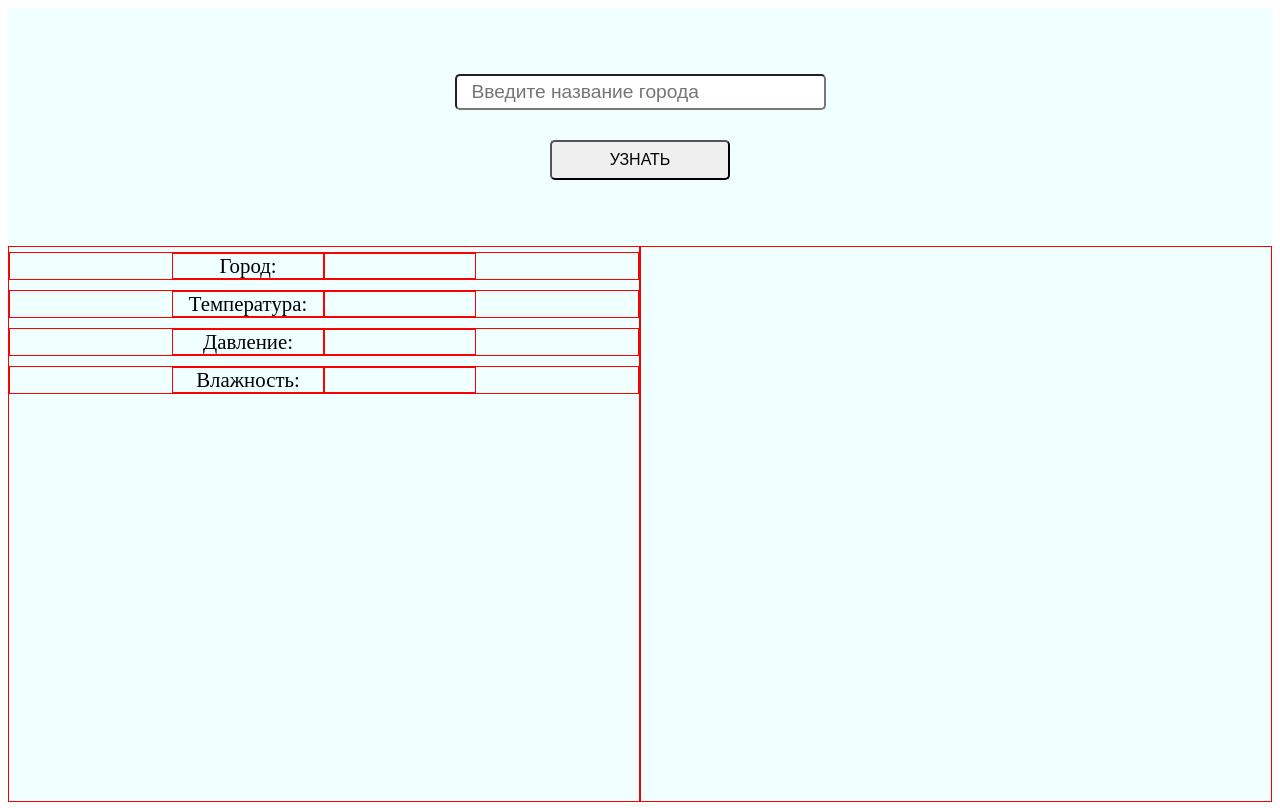
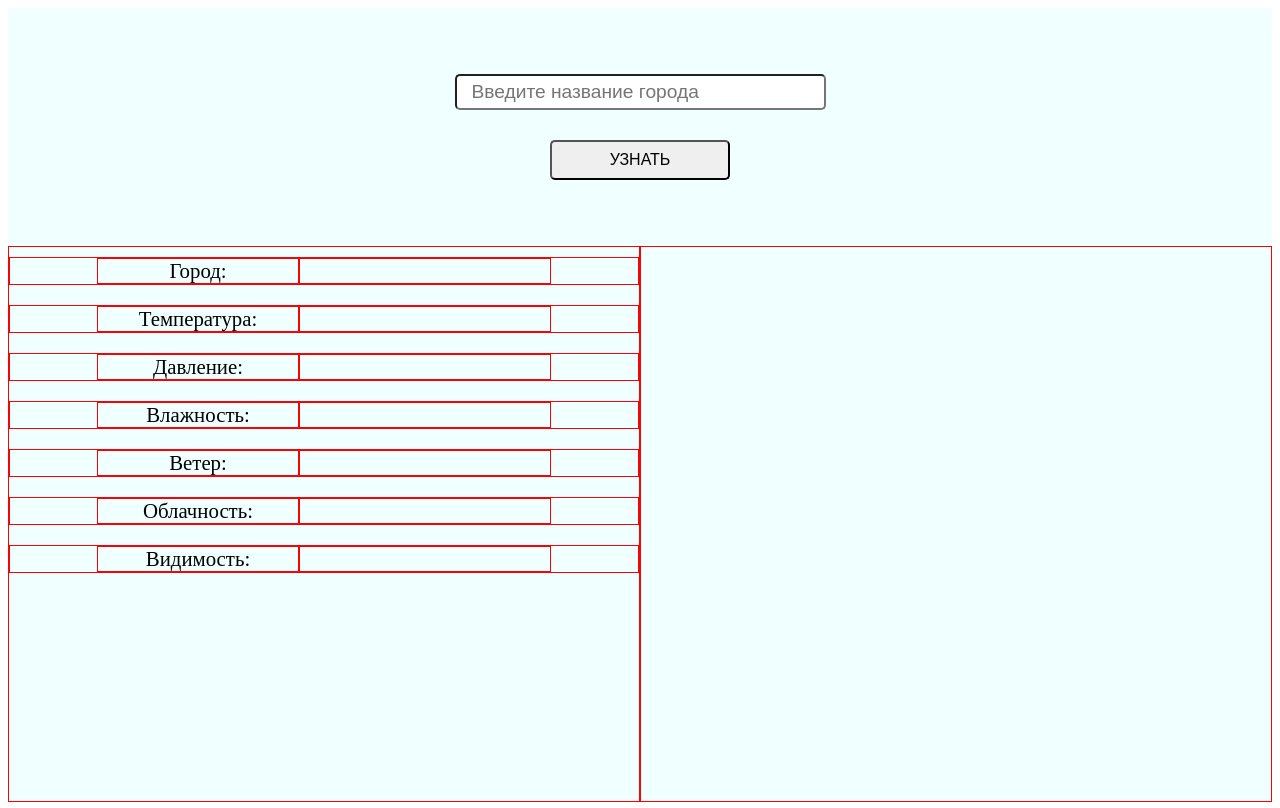
Before and after one commit to picpoint/appweather, a website: page src/index.html in a window 1280 px wide. Drawn offline with nearby package versions, Linux system fonts and the light colour scheme; files that its build step writes are made by us from their sources.

Commit message:
work to functionals

```diff
--- a/src/index.html
+++ b/src/index.html
@@ -39,6 +39,22 @@
 						<span class="general__humid"></span>
 					</div>
 
+					<div class="general__wind">
+						<span class="general__winddesc">Ветер: </span>
+						<span class="general__wnd"></span>
+					</div>
+
+					<div class="general__clouds">
+						<span class="general__cloudsdesc">Облачность: </span>
+						<span class="general__clds"></span>
+					</div>
+
+					<div class="general__visibility">
+						<span class="general__vsbltdesc">Видимость: </span>
+						<span class="general__vsblt"></span>
+					</div>
+
+
 
 				</div>
 				<div class="general__animationsblock">
--- a/src/js/reqCity.js
+++ b/src/js/reqCity.js
@@ -6,6 +6,9 @@ const visibility = document.querySelector('.general__visibility');
 const tempCity = document.querySelector('.general__temp');
 const pressCity = document.querySelector('.general__press');
 const humidCity = document.querySelector('.general__humid');
+const windCity = document.querySelector('.general__wnd');
+const cloudsCity = document.querySelector('.general__clds');
+const visibilityCity = document.querySelector('.general__vsblt');
 
 
 const key = 'b13322108a6798e54b547c8d1708f1c2';
@@ -23,17 +26,28 @@ function responseStr () {
       let result = xhr.responseText;
       let objJson = JSON.parse(result);
       console.log(objJson);
-
       for (let key in objJson) {
+        //console.log(objJson[key]);
         if (key == 'name') {
           nameCity.innerText = objJson[key];
         }
 
         if (key == 'main') {
-          console.log(objJson[key].temp);
           tempCity.innerHTML = Math.floor(objJson[key].temp - 273.15) + ' C';
-          pressCity.innerHTML = objJson[key].pressure + 'мм. рт. ст.';
+          pressCity.innerHTML = objJson[key].pressure - 300 + ' мм. рт. ст.';
           humidCity.innerHTML = objJson[key].humidity + ' %';
+        }
+
+        if (key == 'wind') {
+          windCity.innerHTML = objJson[key].speed + ' м/с';
+        }
+
+        if (key == 'clouds') {
+          cloudsCity.innerHTML = objJson[key].all + ' %';
+        }
+
+        if (key == 'visibility') {
+          visibilityCity.innerHTML = objJson[key] + ' м.';
         }
 
 
--- a/src/less/style.less
+++ b/src/less/style.less
@@ -1,16 +1,40 @@
 @import "var.less";
+
+
+.gnrlmixin {
+  border: @border;
+  display: flex;
+  justify-content: center;
+  margin: 10px 0;
+}
+
+.gnrldescmixin {
+  border: @border;
+  display: flex;
+  justify-content: center;
+  width: 200px;
+  font-size: 1.3rem;
+}
+
+.gnrlcitymixin {
+  border: @border;
+  display: flex;
+  justify-content: center;
+  width: 250px;
+  font-size: 1.5rem;
+  font-weight: bolder;
+}
+
 
 .general {
   background-color: azure;
   height: 99vh;
   &__wrap {
-    //border: @border;
     display: flex;
     flex-direction: column;
     height: 99vh;
   }
   &__findblock {
-    //border: @border;
     display: flex;
     flex-direction: column;
     justify-content: center;
@@ -48,93 +72,74 @@
   }
 
   &__name {
-    border: @border;
-    display: flex;
-    justify-content: center;
-    margin: 5px 0;
+    .gnrlmixin();
   }
   &__namedesc{
-    border: @border;
-    display: flex;
-    justify-content: center;
-    width: 150px;
-    font-size: 1.3rem;
+    .gnrldescmixin();
   }
   &__nameCity {
-    border: @border;
-    display: flex;
-    justify-content: center;
-    width: 150px;
-    font-size: 1.5rem;
-    font-weight: bolder;
+    .gnrlcitymixin();
   }
 
   &__temperaturs {
-    border: @border;
-    display: flex;
-    justify-content: center;
-    margin: 5px 0;
+    .gnrlmixin();
   }
   &__tempdesc {
-    border: @border;
-    display: flex;
-    justify-content: center;
-    width: 150px;
-    font-size: 1.3rem;
+    .gnrldescmixin();
   }
   &__temp {
-    border: @border;
-    display: flex;
-    justify-content: center;
-    width: 150px;
-    font-size: 1.5rem;
-    font-weight: bolder;
+    .gnrlcitymixin();
   }
 
   &__pressure {
-    border: @border;
-    display: flex;
-    justify-content: center;
-    margin: 5px 0;
+    .gnrlmixin();
   }
   &__pressdesc {
-    border: @border;
-    display: flex;
-    justify-content: center;
-    width: 150px;
-    font-size: 1.3rem;
+    .gnrldescmixin();
   }
   &__press {
-    border: @border;
-    display: flex;
-    justify-content: center;
-    width: 150px;
-    font-size: 1.5rem;
-    font-weight: bolder;
+    .gnrlcitymixin();
   }
 
   &__humidity {
-    border: @border;
-    display: flex;
-    justify-content: center;
-    margin: 5px 0;
+    .gnrlmixin();
   }
   &__humiddesc {
-    border: @border;
-    display: flex;
-    justify-content: center;
-    width: 150px;
-    font-size: 1.3rem;
+    .gnrldescmixin();
   }
   &__humid {
-    border: @border;
-    display: flex;
-    justify-content: center;
-    width: 150px;
-    font-size: 1.5rem;
-    font-weight: bolder;
+    .gnrlcitymixin();
   }
 
+  &__wind {
+    .gnrlmixin();
+  }
+  &__winddesc {
+    .gnrldescmixin();
+  }
+  &__wnd {
+    .gnrlcitymixin();
+  }
+
+  &__clouds {
+    .gnrlmixin();
+  }
+  &__cloudsdesc {
+    .gnrldescmixin();
+  }
+  &__clds {
+    .gnrlcitymixin();
+  }
+
+  &__visibility {
+    .gnrlmixin();
+  }
+  &__vsbltdesc {
+    .gnrldescmixin();
+  }
+  &__vsblt {
+    .gnrlcitymixin();
+  }
 
 
 
```
Also changed, not shown: public/index.html (+1 -1 lines), public/js/reqCity.js (+17 -3 lines), responses.json (deleted, +0 -42 lines), public/css/style.css.
